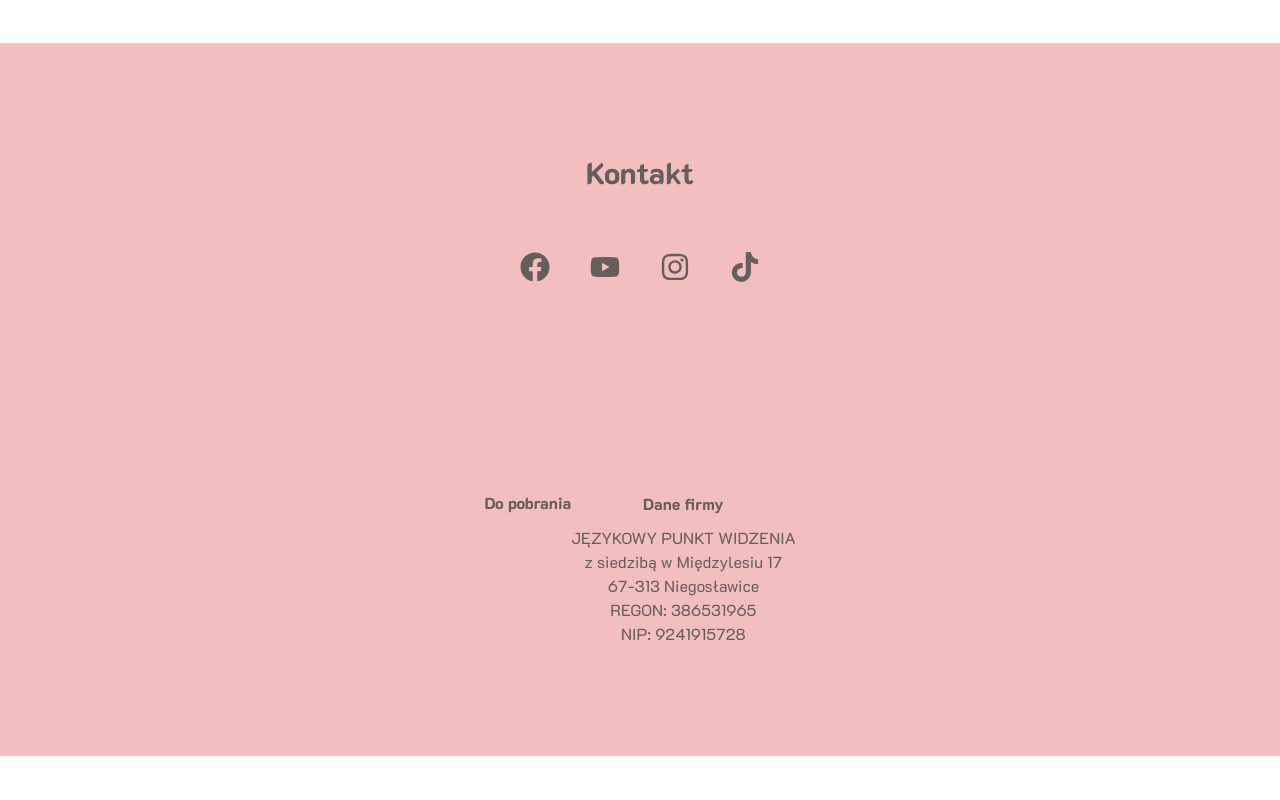
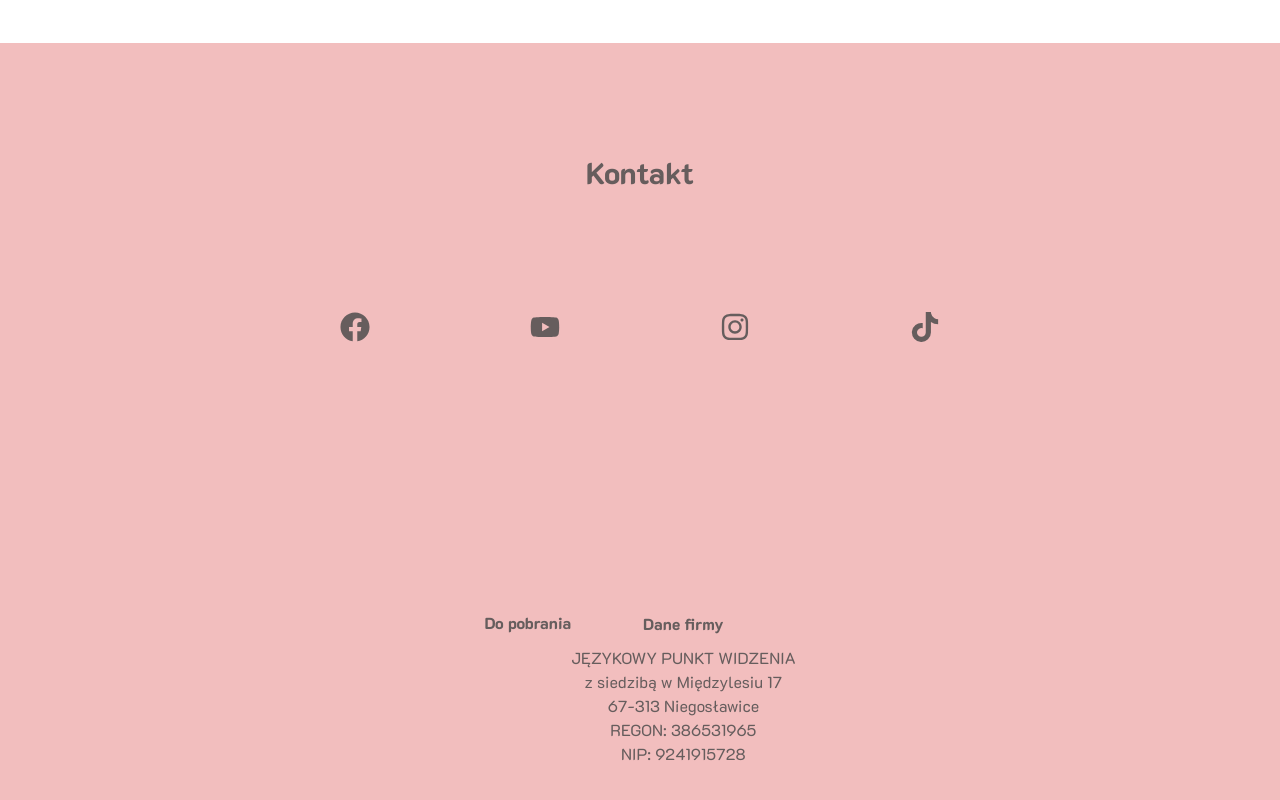
Before and after one commit to NNikiforuk/J-zykowy-punkt-widzenia-version2, a Next.js app: page / in a window 1280 px wide. Shown: the part 3587-4387 px from the top of the page. Before the commit the page ends 4343 px from the top, so only its background shows below. Built offline with nearby package versions, Linux system fonts and the light colour scheme; a web font is replaced by a local one.

Commit message:
WIP: footer - sm icons

```diff
--- a/components/footer/Footer.tsx
+++ b/components/footer/Footer.tsx
@@ -13,6 +13,7 @@ const Footer = () => {
 				<h2>Kontakt</h2>
 				<div className="footer__contact">
 					<div className="icons">
+						<div className="icon">
 							<Link
 								aria-label="Zapraszam na mój Facebook"
 								target="_blank"
@@ -21,6 +22,8 @@ const Footer = () => {
 							>
 								<FaFacebook />
 							</Link>
+						</div>
+						<div className="icon">
 							<Link
 								aria-label="Zapraszam na mój Youtube"
 								target="_blank"
@@ -29,6 +32,8 @@ const Footer = () => {
 							>
 								<FaYoutube />
 							</Link>
+						</div>
+						<div className="icon">
 							<Link
 								aria-label="Zapraszam na mój Instagram"
 								target="_blank"
@@ -37,6 +42,8 @@ const Footer = () => {
 							>
 								<FaInstagram />
 							</Link>
+						</div>
+						<div className="icon">
 							<Link
 								aria-label="Zapraszam na mój Tik Tok"
 								target="_blank"
@@ -45,6 +52,7 @@ const Footer = () => {
 							>
 								<FaTiktok />
 							</Link>
+						</div>
 					</div>
 					<p className="tel">
 						{/* <Link aria-label="Numer kontaktowy" href="tel:48603156142">
--- a/components/footer/footer.scss
+++ b/components/footer/footer.scss
@@ -19,9 +19,14 @@
 			justify-content: center;
 			gap: 20px;
 
+			.icon {
+				padding: 10px;
+				display: flex;
+
 				svg {
 					color: $gray;
 					font-size: $fontSize_s;
+				}
 			}
 		}
 	}
@@ -59,7 +64,7 @@
 	.footer {
 		font-size: $fontSize_xs;
 
-		.icons svg {
+		.icons .icon svg {
 			font-size: $fontSize_m;
 		}
 	}
@@ -77,8 +82,12 @@
 				margin-top: 20px;
 				gap: 40px;
 
+				.icon {
+					padding: 30px;
+
 					svg {
 						font-size: $fontSize_xl;
+					}
 				}
 			}
 		}
@@ -97,8 +106,10 @@
 			margin: 40px 0;
 
 			.icons {
+				.icon {
 					svg {
 						font-size: $fontSize_l;
+					}
 				}
 			}
 		}
```
Lines whose indentation alone changed are shown as unchanged.
